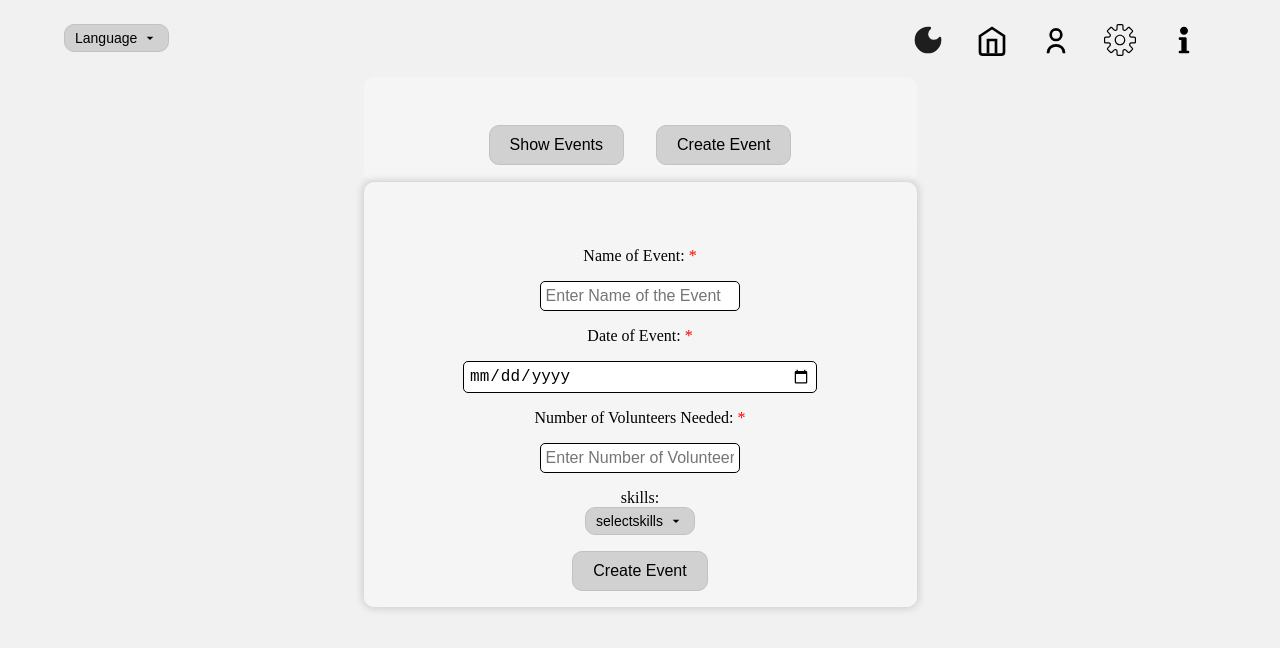
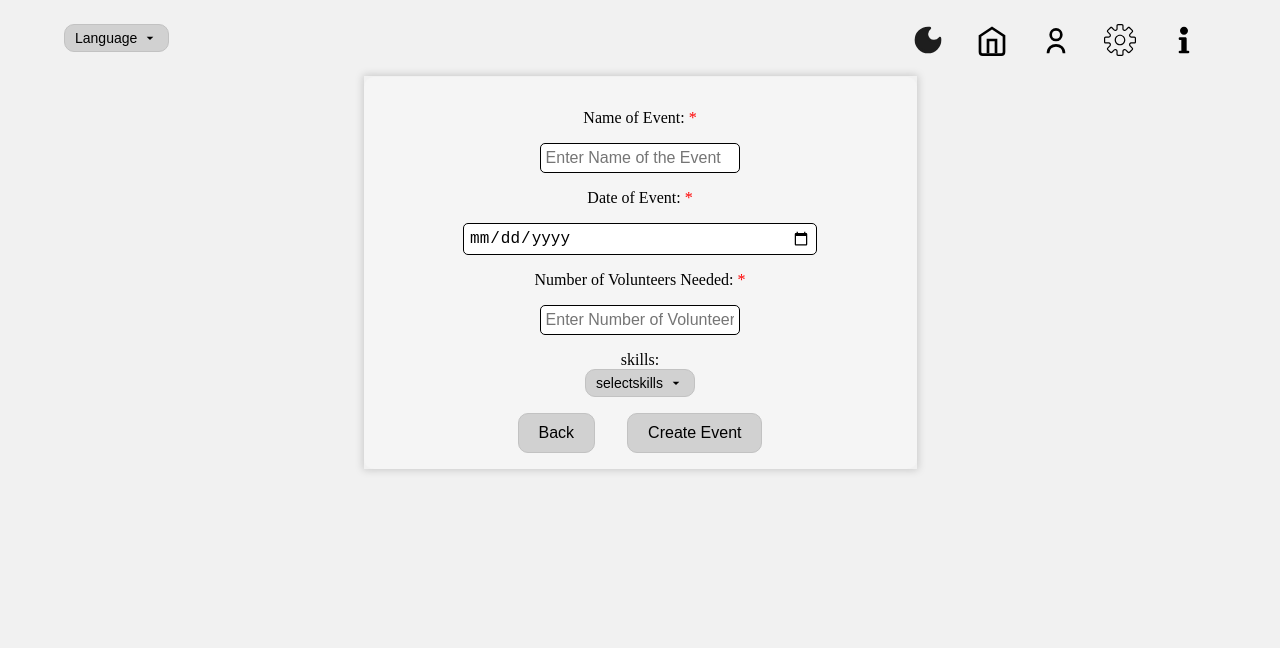
Before and after one commit to mohammadabk2/Beit-Hanina-Community-Center-Vol-App, a React (Create React App) app in the folder client/: page /home-organizer in a window 1280 px wide. Both pictures are taken after a click on the button "Create Event". Shown: the top 648 px of the page. Built offline with nearby package versions, Linux system fonts and the light colour scheme.

Commit message:
changes design for homeOrgnizer

```diff
--- a/client/src/config/locales/ar/HomeOrganizer.json
+++ b/client/src/config/locales/ar/HomeOrganizer.json
@@ -1,5 +1,6 @@
 {
-  "show_events": "عرض الفعاليات",
+  "sort":"فرز",
+  "back": "رجوع",
   "create_event": "إنشاء فعالية",
   "event_name": "اسم الفعالية",
   "event_date": "تاريخ الفعالية",
--- a/client/src/config/locales/en/HomeOrganizer.json
+++ b/client/src/config/locales/en/HomeOrganizer.json
@@ -1,5 +1,6 @@
 {
-  "show_events": "Show Events",
+  "sort":"Sort",
+  "back": "Back",
   "create_event": "Create Event",
   "event_name": "Name of Event",
   "event_date": "Date of Event",
--- a/client/src/pages/HomePage/HomeOrganizer.js
+++ b/client/src/pages/HomePage/HomeOrganizer.js
@@ -104,7 +104,7 @@ const HomeOrganizer = () => {
   const renderCreateEvent = () => {
     return (
       <>
-        <div className="general-box smooth-shadow-box flex-box flex-column">
+        <div className="smooth-shadow-box">
           <form
             onSubmit={handleSubmit}
             className="general-box flex-box flex-column"
@@ -187,6 +187,11 @@ const HomeOrganizer = () => {
             <div>
               <DynamicButton
                 className="button"
+                onClick={handleShowEvents}
+                text={t("back")}
+              />
+              <DynamicButton
+                className="button"
                 text={t("create_event")}
                 type="submit"
               />
@@ -200,13 +205,18 @@ const HomeOrganizer = () => {
   const renderShowEvents = () => {
     return (
       <>
-        <div className="scroll-box1 general-box flex-box flex-column">
+        <div className="general-box">
           <div className="flex-box flex-column top-scroll-box1">
             <div>
               <DynamicButton
                 className="button button-small"
                 onClick={sortEvents}
                 text={t("sort")}
+              />
+              <DynamicButton
+                className="button"
+                onClick={handleCreateEvents}
+                text={t("create_event")}
               />
             </div>
             <div className="line-break"></div>
@@ -220,22 +230,10 @@ const HomeOrganizer = () => {
   return (
     <div className="app flex-box flex-column">
       <NavigationBar />
-
-      <div className="flex-box general-box">
-        <DynamicButton
-          className="button"
-          onClick={handleShowEvents}
-          text={t("show_events")}
-        />
-        <DynamicButton
-          className="button"
-          onClick={handleCreateEvents}
-          text={t("create_event")}
-        />
+      <div className="flex-box flex-column">
+        {showEvents && renderShowEvents()}
+        {!showEvents && renderCreateEvent()}
       </div>
-
-      {showEvents && renderShowEvents()}
-      {!showEvents && renderCreateEvent()}
     </div>
   );
 };
```
